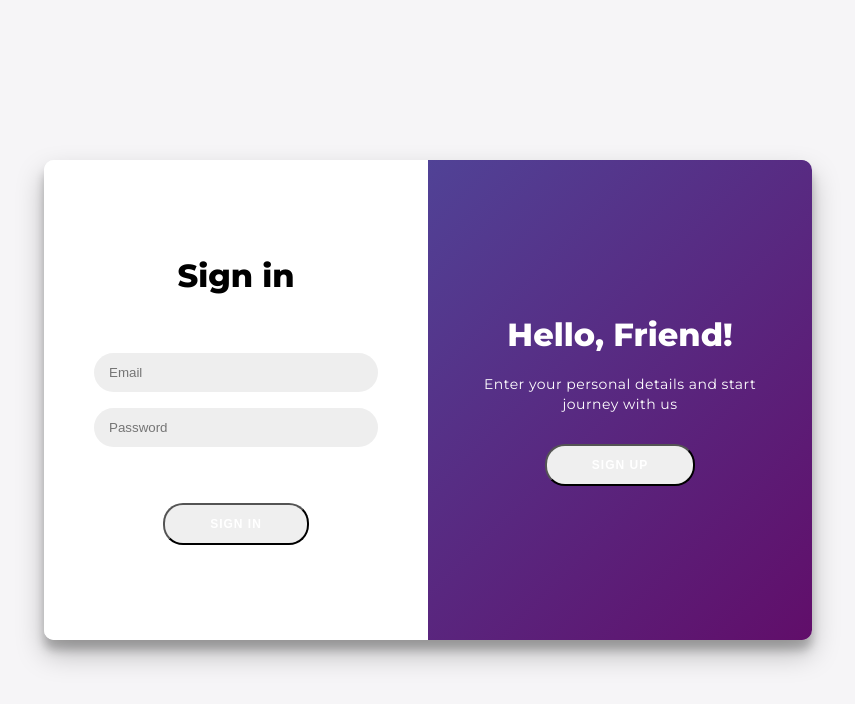
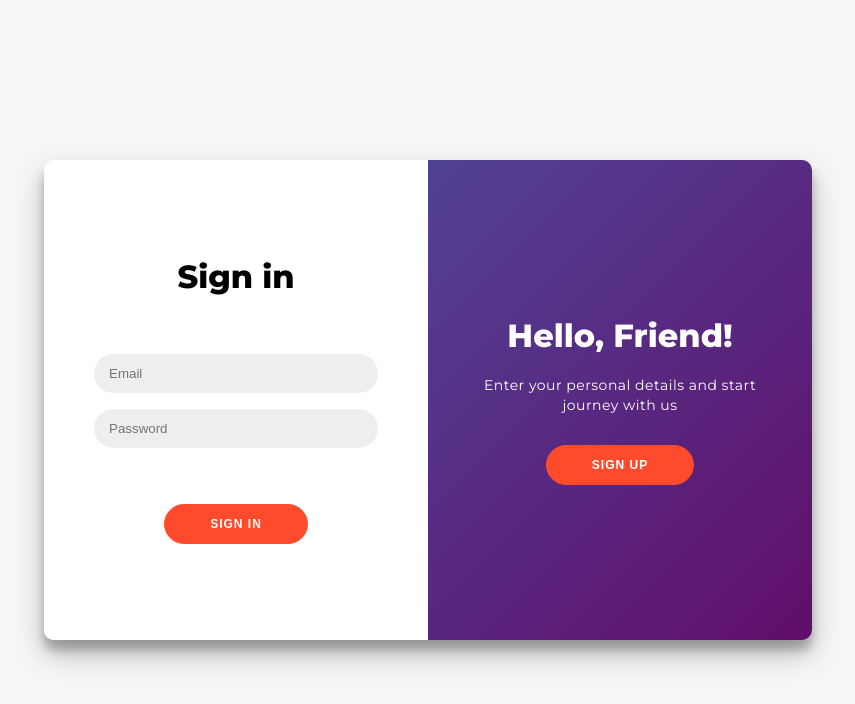
Before and after one commit to JamesJiang97/LoginSysWeb, a Vue app: page / in a window 1280 px wide. Shown: the top 704 px of the page, without its empty margins (212-1067 px from the left). Built offline with nearby package versions, Linux system fonts and the light colour scheme.

Commit message:
first commit

```diff
--- a/src/components/LoginForm.vue
+++ b/src/components/LoginForm.vue
@@ -183,8 +183,8 @@ a {
 
 button {
 	border-radius: 20px;
-	/* border: 1px solid #FF4B2B; */
-	background-color: linear-gradient( 90deg, #CC2C6C 0%, #FFCEBF 100%);
+	border: 1px solid #FF4B2B;
+	background-color: #FF4B2B;
 	color: #FFFFFF;
 	font-size: 12px;
 	font-weight: bold;
```
